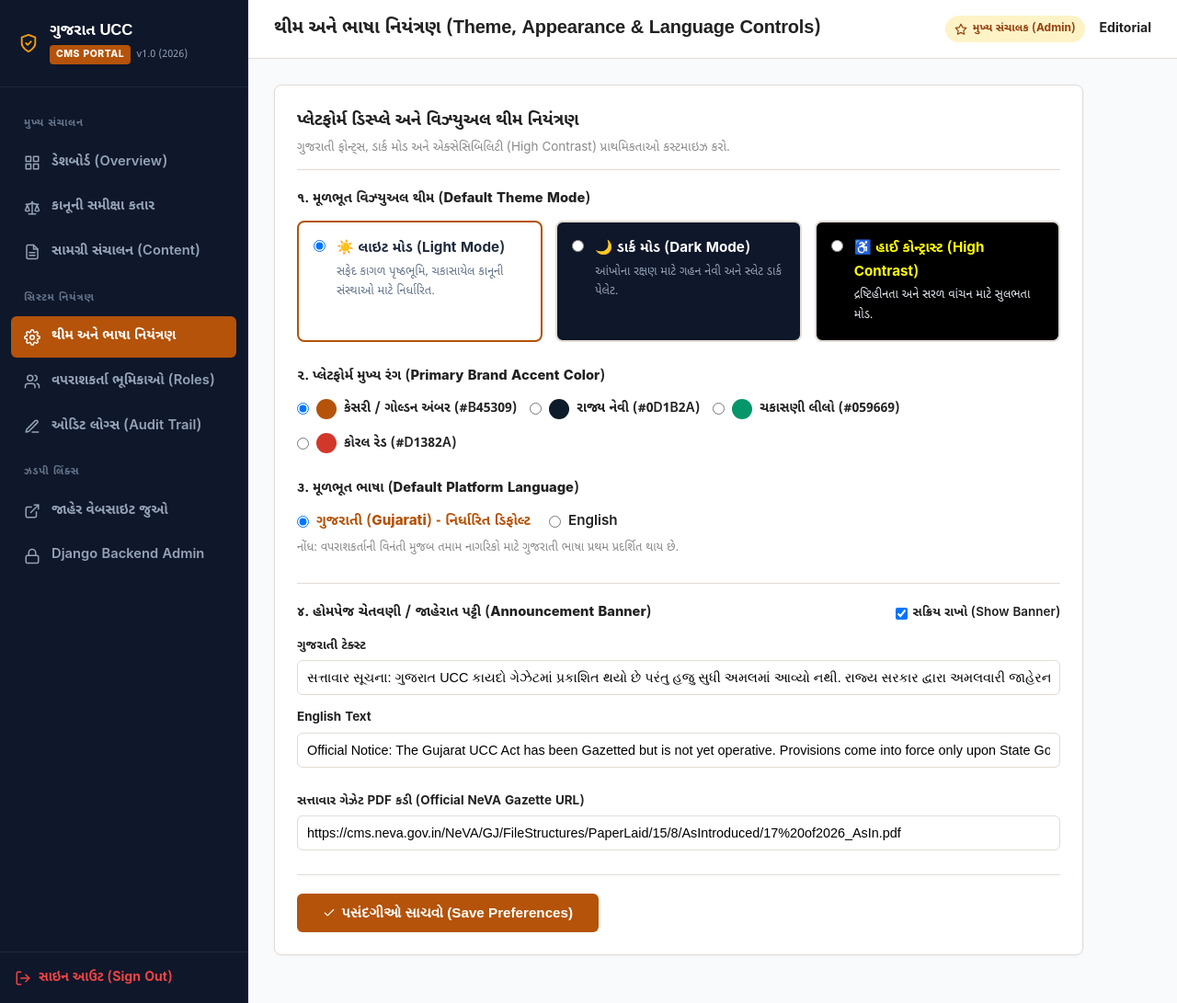
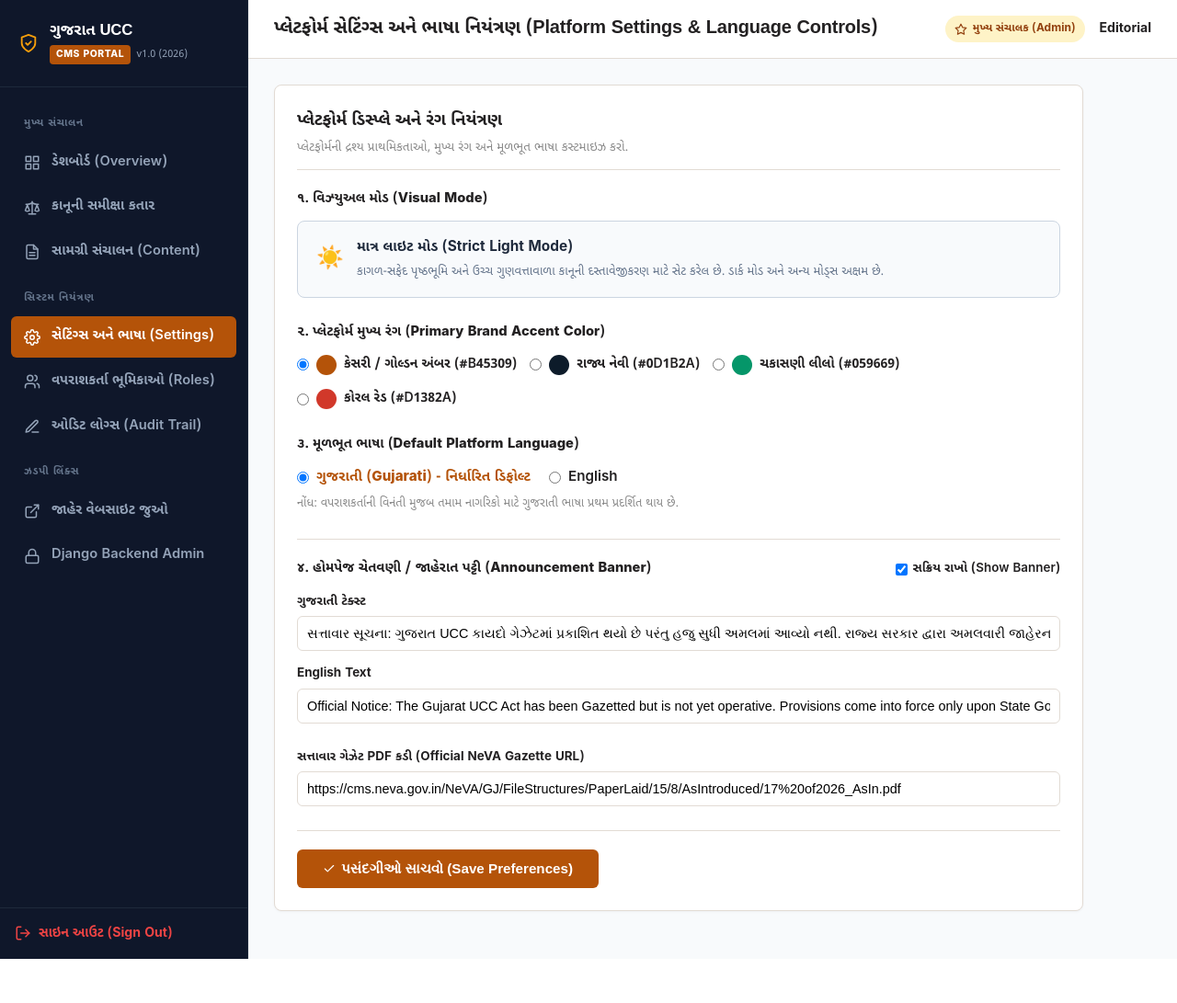
Before and after one commit to Zubershekh/ucc, a Django app: page /portal-admin/settings/ in a window 1280 px wide. Shown: the whole page at 92% size. After the commit the page ends 1043 px from the top, so only its background shows below. Run offline with Django 5.2, Linux system fonts and the light colour scheme; a user stored in the database is signed in; data comes from the database, SQL or seed files in the repository; both versions use the stored data as it was after the commit; some web fonts are replaced.

Commit message:
Enforce strict light mode: remove dark and other modes, update admin credentials

```diff
--- a/apps/core/admin_views.py
+++ b/apps/core/admin_views.py
@@ -381,7 +381,7 @@ def admin_settings_view(request):
     ip = get_client_ip(request)
 
     if request.method == "POST":
-        default_theme = request.POST.get('default_theme', 'light')
+        default_theme = 'light'
         primary_accent_color = request.POST.get('primary_accent_color', '#B45309')
         default_language = request.POST.get('default_language', 'gu')
         announcement_gu = request.POST.get('announcement_banner_gu', '').strip()
@@ -390,7 +390,7 @@ def admin_settings_view(request):
         official_source_url = request.POST.get('verified_official_source_url', '').strip()
 
         if settings:
-            settings.default_theme = default_theme
+            settings.default_theme = 'light'
             settings.primary_accent_color = primary_accent_color
             settings.default_language = default_language
             settings.announcement_banner_gu = announcement_gu
@@ -400,15 +400,15 @@ def admin_settings_view(request):
                 settings.verified_official_source_url = official_source_url
             settings.save()
 
-            # Update session theme immediately
-            request.session['site_theme'] = default_theme
+            # Ensure session theme is light
+            request.session['site_theme'] = 'light'
 
             log_admin_action(
-                request.user, "UPDATE_THEME_LANGUAGE_SETTINGS", "SiteSettings",
+                request.user, "UPDATE_PLATFORM_SETTINGS", "SiteSettings",
                 settings.id, "Platform Settings", ip=ip,
-                notes=f"Theme set to {default_theme}, Accent to {primary_accent_color}, Default Lang to {default_language}"
+                notes=f"Accent set to {primary_accent_color}, Default Lang to {default_language} (Light mode enforced)"
             )
-            messages.success(request, "Theme and Language preferences saved successfully.")
+            messages.success(request, "Platform preferences saved successfully.")
             return redirect('portal_admin_settings')
 
     return render(request, 'portal_admin/settings.html', {
--- a/apps/core/context_processors.py
+++ b/apps/core/context_processors.py
@@ -98,9 +98,8 @@ def site_context(request):
     status_label = StatusTaxonomy.LABELS_GU.get(status_key) if is_gujarati else StatusTaxonomy.LABELS_EN.get(status_key)
     status_badge_class = StatusTaxonomy.BADGE_CLASSES.get(status_key, 'status-badge-neutral')
 
-    # Get current theme and accent
-    default_theme = getattr(settings, 'default_theme', 'light') if settings else 'light'
-    current_theme = request.session.get('site_theme', default_theme)
+    # Strictly enforce light mode
+    current_theme = 'light'
     primary_accent = getattr(settings, 'primary_accent_color', '#B45309') if settings else '#B45309'
 
     user_profile = None
--- a/apps/core/middleware.py
+++ b/apps/core/middleware.py
@@ -1,7 +1,7 @@
 class LanguageMiddleware:
     """
     Middleware to handle language switching ('gu' default, 'en')
-    and accessibility theme switching ('light', 'dark', 'contrast').
+    and strictly enforce light mode across the platform.
     """
     def __init__(self, get_response):
         self.get_response = get_response
@@ -14,12 +14,8 @@ class LanguageMiddleware:
         elif 'site_lang' not in request.session:
             request.session['site_lang'] = 'gu'
 
-        # Theme handling
-        theme = request.GET.get('theme')
-        if theme in ['light', 'dark', 'contrast']:
-            request.session['site_theme'] = theme
-
         request.site_lang = request.session.get('site_lang', 'gu')
-        request.site_theme = request.session.get('site_theme', 'light')
+        request.site_theme = 'light'
+        request.session['site_theme'] = 'light'
         response = self.get_response(request)
         return response
--- a/config/settings.py
+++ b/config/settings.py
@@ -90,9 +90,10 @@ if os.environ.get("DATABASE_URL"):
 elif IS_VERCEL:
     tmp_db = Path("/tmp/db.sqlite3")
     local_db = BASE_DIR / "db.sqlite3"
-    if not tmp_db.exists() and local_db.exists():
+    if local_db.exists():
         try:
-            shutil.copy2(local_db, tmp_db)
+            if not tmp_db.exists() or local_db.stat().st_mtime > tmp_db.stat().st_mtime:
+                shutil.copy2(local_db, tmp_db)
         except Exception:
             pass
     DATABASES = {
--- a/templates/portal_admin/base_admin.html
+++ b/templates/portal_admin/base_admin.html
@@ -22,12 +22,7 @@
             --admin-sidebar-active: #B45309;
             --admin-main-bg: #F8FAFC;
         }
-        body.theme-dark {
-            --admin-main-bg: #0B0F19;
-            --paper-white: #111827;
-            --border-subtle: #1F2937;
-            --ink-charcoal: #F9FAFB;
-        }
+
         .admin-layout {
             display: flex;
             min-height: 100vh;
@@ -255,7 +250,7 @@
     </style>
     {% block extra_admin_css %}{% endblock %}
 </head>
-<body class="lang-gu theme-{{ current_theme }}">
+<body class="lang-gu theme-light">
 
 <div class="admin-layout">
     <!-- Sidebar Navigation -->
@@ -291,7 +286,7 @@
             <span class="admin-nav-category">સિસ્ટમ નિયંત્રણ</span>
             <a href="{% url 'portal_admin_settings' %}" class="admin-nav-item {% if request.resolver_match.url_name == 'portal_admin_settings' %}active{% endif %}">
                 <svg class="icon-svg icon-md" viewBox="0 0 24 24"><circle cx="12" cy="12" r="3"/><path d="M19.4 15a1.65 1.65 0 0 0 .33 1.82l.06.06a2 2 0 0 1 0 2.83 2 2 0 0 1-2.83 0l-.06-.06a1.65 1.65 0 0 0-1.82-.33 1.65 1.65 0 0 0-1 1.51V21a2 2 0 0 1-2 2 2 2 0 0 1-2-2v-.09A1.65 1.65 0 0 0 9 19.4a1.65 1.65 0 0 0-1.82.33l-.06.06a2 2 0 0 1-2.83 0 2 2 0 0 1 0-2.83l.06-.06a1.65 1.65 0 0 0 .33-1.82 1.65 1.65 0 0 0-1.51-1H3a2 2 0 0 1-2-2 2 2 0 0 1 2-2h.09A1.65 1.65 0 0 0 4.6 9a1.65 1.65 0 0 0-.33-1.82l-.06-.06a2 2 0 0 1 0-2.83 2 2 0 0 1 2.83 0l.06.06a1.65 1.65 0 0 0 1.82.33H9a1.65 1.65 0 0 0 1-1.51V3a2 2 0 0 1 2-2 2 2 0 0 1 2 2v.09a1.65 1.65 0 0 0 1 1.51 1.65 1.65 0 0 0 1.82-.33l.06-.06a2 2 0 0 1 2.83 0 2 2 0 0 1 0 2.83l-.06.06a1.65 1.65 0 0 0-.33 1.82V9a1.65 1.65 0 0 0 1.51 1H21a2 2 0 0 1 2 2 2 2 0 0 1-2 2h-.09a1.65 1.65 0 0 0-1.51 1z"/></svg>
-                <span>થીમ અને ભાષા નિયંત્રણ</span>
+                <span>સેટિંગ્સ અને ભાષા (Settings)</span>
             </a>
 
             {% if user_profile.is_portal_admin or request.user.is_superuser %}
--- a/templates/portal_admin/settings.html
+++ b/templates/portal_admin/settings.html
@@ -1,16 +1,16 @@
 {% extends 'portal_admin/base_admin.html' %}
 {% load core_tags %}
 
-{% block admin_heading %}થીમ અને ભાષા નિયંત્રણ (Theme, Appearance & Language Controls){% endblock %}
+{% block admin_heading %}પ્લેટફોર્મ સેટિંગ્સ અને ભાષા નિયંત્રણ (Platform Settings & Language Controls){% endblock %}
 
 {% block admin_content %}
 
 <div class="card-panel" style="max-width: 880px;">
     <div class="card-header-flex">
         <div>
-            <h3>પ્લેટફોર્મ ડિસ્પ્લે અને વિઝ્યુઅલ થીમ નિયંત્રણ</h3>
+            <h3>પ્લેટફોર્મ ડિસ્પ્લે અને રંગ નિયંત્રણ</h3>
             <p style="font-size: 0.84rem; color: var(--muted-grey); margin-top: 2px;">
-                ગુજરાતી ફોન્ટ્સ, ડાર્ક મોડ અને એક્સેસિબિલિટી (High Contrast) પ્રાથમિકતાઓ કસ્ટમાઇઝ કરો.
+                પ્લેટફોર્મની દ્રશ્ય પ્રાથમિકતાઓ, મુખ્ય રંગ અને મૂળભૂત ભાષા કસ્ટમાઇઝ કરો.
             </p>
         </div>
     </div>
@@ -18,35 +18,20 @@
     <form method="post" action="{% url 'portal_admin_settings' %}">
         {% csrf_token %}
 
-        <!-- 1. Theme Mode -->
+        <!-- 1. Visual Mode (Permanent Light Mode) -->
         <div style="margin-bottom: 26px;">
             <label style="display: block; font-size: 0.92rem; font-weight: 800; margin-bottom: 10px; color: var(--ink-charcoal);">
-                ૧. મૂળભૂત વિઝ્યુઅલ થીમ (Default Theme Mode)
+                ૧. વિઝ્યુઅલ મોડ (Visual Mode)
             </label>
-            <div style="display: grid; grid-template-columns: repeat(auto-fit, minmax(220px, 1fr)); gap: 14px;">
-                <label style="border: 2px solid {% if site_settings.default_theme == 'light' %}#B45309{% else %}var(--border-subtle){% endif %}; border-radius: 8px; padding: 16px; cursor: pointer; display: flex; align-items: flex-start; gap: 12px; background: #FFFFFF;">
-                    <input type="radio" name="default_theme" value="light" {% if site_settings.default_theme == 'light' %}checked{% endif %} style="margin-top: 3px;">
-                    <div>
-                        <div style="font-weight: 700; font-size: 0.95rem; color: #1E293B;">☀️ લાઇટ મોડ (Light Mode)</div>
-                        <div style="font-size: 0.8rem; color: #64748B; margin-top: 2px;">સફેદ કાગળ પૃષ્ઠભૂમિ, ચકાસાયેલ કાનૂની સંસ્થાઓ માટે નિર્ધારિત.</div>
+            <div style="background: #F8FAFC; border: 1px solid #CBD5E1; border-radius: 8px; padding: 16px 20px; display: flex; align-items: center; gap: 14px;">
+                <span style="font-size: 1.5rem;">☀️</span>
+                <div>
+                    <div style="font-weight: 700; font-size: 0.96rem; color: #1E293B;">માત્ર લાઇટ મોડ (Strict Light Mode)</div>
+                    <div style="font-size: 0.82rem; color: #64748B; margin-top: 2px;">
+                        કાગળ-સફેદ પૃષ્ઠભૂમિ અને ઉચ્ચ ગુણવત્તાવાળા કાનૂની દસ્તાવેજીકરણ માટે સેટ કરેલ છે. ડાર્ક મોડ અને અન્ય મોડ્સ અક્ષમ છે.
                     </div>
-                </label>
-
-                <label style="border: 2px solid {% if site_settings.default_theme == 'dark' %}#B45309{% else %}var(--border-subtle){% endif %}; border-radius: 8px; padding: 16px; cursor: pointer; display: flex; align-items: flex-start; gap: 12px; background: #0F172A; color: #FFFFFF;">
-                    <input type="radio" name="default_theme" value="dark" {% if site_settings.default_theme == 'dark' %}checked{% endif %} style="margin-top: 3px;">
-                    <div>
-                        <div style="font-weight: 700; font-size: 0.95rem; color: #FFFFFF;">🌙 ડાર્ક મોડ (Dark Mode)</div>
-                        <div style="font-size: 0.8rem; color: #94A3B8; margin-top: 2px;">આંખોના રક્ષણ માટે ગહન નેવી અને સ્લેટ ડાર્ક પેલેટ.</div>
-                    </div>
-                </label>
-
-                <label style="border: 2px solid {% if site_settings.default_theme == 'contrast' %}#B45309{% else %}var(--border-subtle){% endif %}; border-radius: 8px; padding: 16px; cursor: pointer; display: flex; align-items: flex-start; gap: 12px; background: #000000; color: #FFFF00;">
-                    <input type="radio" name="default_theme" value="contrast" {% if site_settings.default_theme == 'contrast' %}checked{% endif %} style="margin-top: 3px;">
-                    <div>
-                        <div style="font-weight: 700; font-size: 0.95rem; color: #FFFF00;">♿ હાઈ કોન્ટ્રાસ્ટ (High Contrast)</div>
-                        <div style="font-size: 0.8rem; color: #E2E8F0; margin-top: 2px;">દ્રષ્ટિહીનતા અને સરળ વાંચન માટે સુલભતા મોડ.</div>
-                    </div>
-                </label>
+                </div>
+                <input type="hidden" name="default_theme" value="light">
             </div>
         </div>
 
```
Also changed, not shown: apps/core/tests.py (+9 -8 lines), templates/base.html (+3 -10 lines), db.sqlite3.
